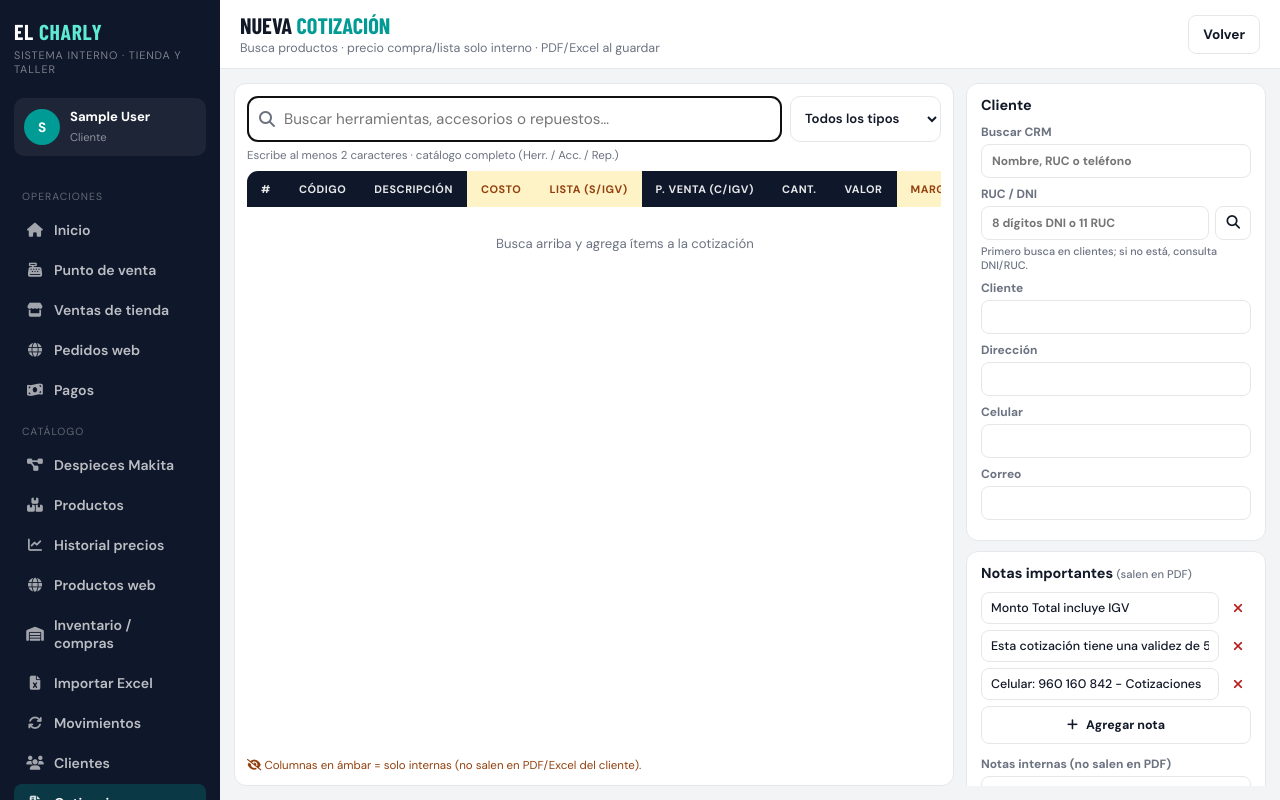
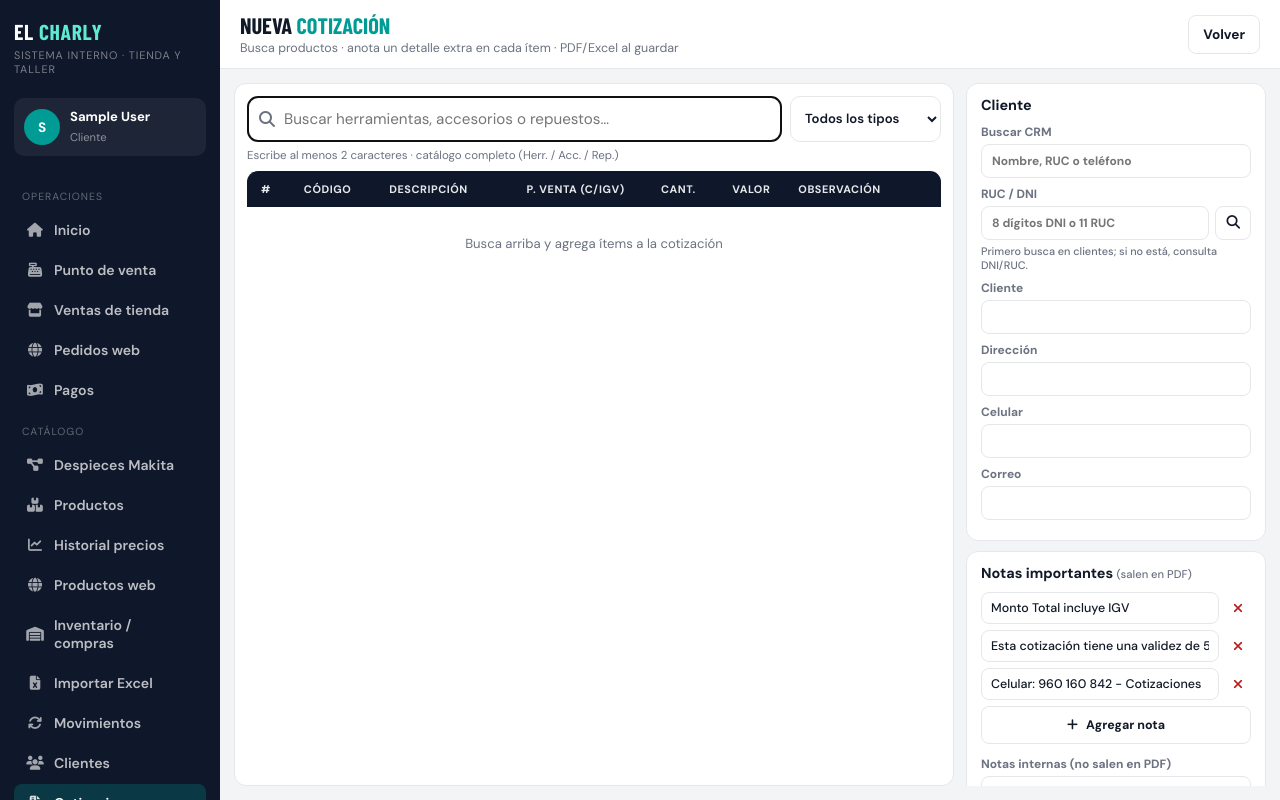
Before and after one commit to joelqm/elcharly, a Django app: page /cotizaciones/nueva/ in a window 1280 px wide. Run offline with Django 5.2, Linux system fonts and the light colour scheme; the visitor is signed in with stand-in values (Sample User, id 1); some web fonts are replaced.

Commit message:
Agrega observación por ítem en cotizaciones y oculta costo, lista y margen.
Co-authored-by: Cursor <cursoragent@cursor.com>

```diff
--- a/apps/cotizaciones/admin.py
+++ b/apps/cotizaciones/admin.py
@@ -7,7 +7,7 @@ class DetalleCotizacionInline(TabularInline):
     extra = 1
     fields = (
         'repuesto', 'codigo_articulo', 'descripcion', 'cantidad',
-        'precio_costo', 'precio_lista', 'precio_unitario', 'subtotal',
+        'precio_costo', 'precio_lista', 'precio_unitario', 'subtotal', 'observacion',
     )
     readonly_fields = ('subtotal',)
 
--- a/apps/cotizaciones/exporters/excel_cotizacion.py
+++ b/apps/cotizaciones/exporters/excel_cotizacion.py
@@ -117,10 +117,13 @@ def exportar_cotizacion_excel(cotizacion) -> bytes:
     row += 1
     detalles = list(cotizacion.detalles.all().select_related('repuesto'))
     for i, d in enumerate(detalles, start=1):
+        desc = d.descripcion_linea or ''
+        if (d.observacion or '').strip():
+            desc = f'{desc}\n{d.observacion.strip()}'
         vals = [
             i,
             d.codigo_linea,
-            d.descripcion_linea,
+            desc,
             f'S/ {Decimal(d.precio_unitario):,.2f}',
             d.cantidad,
             f'S/ {Decimal(d.subtotal):,.2f}',
--- a/apps/cotizaciones/models.py
+++ b/apps/cotizaciones/models.py
@@ -252,6 +252,12 @@ class DetalleCotizacion(models.Model):
         verbose_name="Precio compra / costo (interno)",
     )
     subtotal = models.DecimalField(decimal_places=2, max_digits=10, default=Decimal('0.00'), verbose_name="Valor / subtotal")
+    observacion = models.CharField(
+        max_length=300,
+        blank=True,
+        default='',
+        verbose_name="Observación / detalle",
+    )
 
     class Meta:
         verbose_name = "Detalle de Cotización"
--- a/apps/cotizaciones/services.py
+++ b/apps/cotizaciones/services.py
@@ -42,6 +42,9 @@ def parse_items_json(items):
         if not desc:
             continue
 
+        observacion = (raw.get('observacion') or '')
+        observacion = str(observacion).replace('\r', ' ').replace('\n', ' ').strip()[:300]
+
         cleaned.append({
             'repuesto': prod,
             'codigo_articulo': codigo,
@@ -50,6 +53,7 @@ def parse_items_json(items):
             'precio_unitario': precio,
             'precio_lista': lista,
             'precio_costo': costo,
+            'observacion': observacion,
         })
     if not cleaned:
         return [], 'No se pudo guardar ningún ítem válido.'
@@ -70,5 +74,6 @@ def reemplazar_detalles(cotizacion: Cotizacion, items_clean: list):
             precio_unitario=item['precio_unitario'],
             precio_lista=item['precio_lista'],
             precio_costo=item['precio_costo'],
+            observacion=item.get('observacion') or '',
         )
     cotizacion.calcular_totales()
--- a/apps/cotizaciones/tests.py
+++ b/apps/cotizaciones/tests.py
@@ -111,8 +111,8 @@ class CotizacionesTests(TestCase):
         self.client.login(username='tecnico1', password='Password123!')
 
         items = [
-            {'product_id': self.repuesto.id, 'descripcion': 'Escobillas Carbón CB-411', 'precio': 25.00, 'cantidad': 3},
-            {'product_id': None, 'descripcion': 'Servicio técnico especializado', 'precio': 35.00, 'cantidad': 1}
+            {'product_id': self.repuesto.id, 'descripcion': 'Escobillas Carbón CB-411', 'precio': 25.00, 'cantidad': 3, 'observacion': 'Para HR2470'},
+            {'product_id': None, 'descripcion': 'Servicio técnico especializado', 'precio': 35.00, 'cantidad': 1, 'observacion': ''}
         ]
 
         # Post new quote
@@ -131,6 +131,7 @@ class CotizacionesTests(TestCase):
 
         self.assertEqual(cot.total, Decimal('110.00'))
         self.assertEqual(cot.detalles.count(), 2)
+        self.assertEqual(cot.detalles.get(repuesto=self.repuesto).observacion, 'Para HR2470')
 
     def test_generar_pdf_download(self):
         cot = Cotizacion.objects.create(
--- a/apps/cotizaciones/views.py
+++ b/apps/cotizaciones/views.py
@@ -105,6 +105,7 @@ def _builder_context(cotizacion=None):
                 'precio_lista': float(d.precio_lista or 0),
                 'precio_costo': float(d.precio_costo or 0),
                 'cantidad': d.cantidad,
+                'observacion': d.observacion or '',
             })
         ctx['initial_lines_json'] = json.dumps(lines, ensure_ascii=False)
     return ctx
--- a/templates/cotizaciones/crear.html
+++ b/templates/cotizaciones/crear.html
@@ -8,9 +8,9 @@
         <h1>{% if es_edicion %}Editar <em>{{ cotizacion.numero }}</em>{% else %}Nueva <em>cotización</em>{% endif %}</h1>
         <p style="font-size:.78rem;color:var(--muted);margin-top:2px;">
             {% if es_edicion %}
-                El correlativo no cambia · precio compra/lista solo interno
+                El correlativo no cambia · puedes anotar un detalle extra en cada ítem
             {% else %}
-                Busca productos · precio compra/lista solo interno · PDF/Excel al guardar
+                Busca productos · anota un detalle extra en cada ítem · PDF/Excel al guardar
             {% endif %}
         </p>
     </div>
@@ -46,21 +46,18 @@
                             <th>#</th>
                             <th>Código</th>
                             <th>Descripción</th>
-                            <th class="num intern">Costo</th>
-                            <th class="num intern">Lista (s/IGV)</th>
                             <th class="num">P. venta (c/IGV)</th>
                             <th class="num">Cant.</th>
                             <th class="num">Valor</th>
-                            <th class="num intern">Margen</th>
+                            <th>Observación</th>
                             <th></th>
                         </tr>
                     </thead>
                     <tbody id="cot-tbody">
-                        <tr class="empty-row"><td colspan="10" style="text-align:center;color:var(--muted);padding:28px;">Busca arriba y agrega ítems a la cotización</td></tr>
+                        <tr class="empty-row"><td colspan="8" style="text-align:center;color:var(--muted);padding:28px;">Busca arriba y agrega ítems a la cotización</td></tr>
                     </tbody>
                 </table>
             </div>
-            <p class="intern-hint"><i class="fa-solid fa-eye-slash"></i> Columnas en ámbar = solo internas (no salen en PDF/Excel del cliente).</p>
         </section>
 
         <aside class="cot-side">
@@ -192,15 +189,6 @@
 }
 .cot-hit .add-btn:hover { background: var(--makita-dark); }
 .cot-table-wrap { flex: 1; min-height: 0; overflow: auto; }
-.hub-table th.intern {
-    background: #fef3c7 !important;
-    color: #92400e !important;
-}
-.hub-table td.intern {
-    background: #fffbeb;
-    color: #78350f;
-}
-.intern-hint { font-size: .72rem; color: #92400e; margin-top: 8px; }
 .cot-side { display: flex; flex-direction: column; gap: 10px; overflow: auto; }
 .cot-card {
     background: #fff; border: 1px solid var(--line); border-radius: 12px; padding: 12px 14px;
@@ -231,6 +219,10 @@
 .tot-row.big { font-size: 1.05rem; margin-top: 8px; padding-top: 8px; border-top: 1px solid var(--line); }
 .qty-inp, .price-inp {
     width: 72px; padding: 4px 6px; border: 1px solid var(--line); border-radius: 6px; text-align: right; font: inherit;
+}
+.obs-inp {
+    width: 100%; min-width: 160px; padding: 6px 8px; border: 1px solid var(--line);
+    border-radius: 6px; font: inherit; font-size: .78rem; font-weight: 500; color: var(--ink);
 }
 .btn-x {
     border: none; background: transparent; color: #b91c1c; cursor: pointer; padding: 4px 8px;
@@ -326,7 +318,7 @@
                 <div>
                     <code>${esc(p.codigo_articulo)}</code>
                     <div class="name"><a href="#" class="prod-precio-link" data-pid="${p.id}">${esc(p.nombre)}</a></div>
-                    <div class="muted">Costo ${money(p.precio_costo)} · Lista ${money(p.precio_lista)} · Venta ${money(p.precio_con_igv)}${modelo}</div>
+                    <div class="muted">Venta ${money(p.precio_con_igv)}${modelo}</div>
                 </div>
                 <button type="button" class="add-btn" title="Agregar"><i class="fa-solid fa-plus"></i></button>
             </div>`;
@@ -412,6 +404,7 @@
                 precio_lista: Number(p.precio_lista || p.precio_venta || 0),
                 precio_costo: Number(p.precio_costo || 0),
                 cantidad: 1,
+                observacion: '',
             });
         }
         results.classList.remove('open');
@@ -423,25 +416,22 @@
 
     function renderLines() {
         if (!lines.length) {
-            tbody.innerHTML = '<tr class="empty-row"><td colspan="10" style="text-align:center;color:var(--muted);padding:28px;">Busca arriba y agrega ítems a la cotización</td></tr>';
+            tbody.innerHTML = '<tr class="empty-row"><td colspan="8" style="text-align:center;color:var(--muted);padding:28px;">Busca arriba y agrega ítems a la cotización</td></tr>';
             updateTotals();
             return;
         }
         tbody.innerHTML = lines.map((l, i) => {
             const valor = l.precio * l.cantidad;
-            const margen = l.precio > 0 ? (((l.precio - l.precio_costo) / l.precio) * 100).toFixed(0) + '%' : '—';
             return `<tr>
                 <td>${i + 1}</td>
-                <td><code>${l.codigo}</code></td>
+                <td><code>${esc(l.codigo)}</code></td>
                 <td>${l.product_id
                     ? `<a href="#" class="prod-precio-link" data-pid="${l.product_id}">${esc(l.descripcion)}</a>`
                     : esc(l.descripcion)}</td>
-                <td class="num intern">${money(l.precio_costo)}</td>
-                <td class="num intern">${money(l.precio_lista)}</td>
                 <td class="num"><input class="price-inp" data-i="${i}" type="number" step="0.01" min="0" value="${l.precio.toFixed(2)}"></td>
                 <td class="num"><input class="qty-inp" data-i="${i}" type="number" min="0" step="1" value="${l.cantidad}"></td>
                 <td class="num"><strong>${l.cantidad > 0 ? money(valor) : '—'}</strong></td>
-                <td class="num intern">${margen}</td>
+                <td><input class="obs-inp" data-i="${i}" type="text" maxlength="300" placeholder="Detalle adicional" value="${esc(l.observacion || '')}"></td>
                 <td><button type="button" class="btn-x" data-del="${i}" title="Quitar"><i class="fa-solid fa-xmark"></i></button></td>
             </tr>`;
         }).join('');
@@ -458,6 +448,11 @@
                 const i = +inp.dataset.i;
                 lines[i].precio = Math.max(0, parseFloat(inp.value || '0'));
                 renderLines();
+            });
+        });
+        tbody.querySelectorAll('.obs-inp').forEach(inp => {
+            inp.addEventListener('input', () => {
+                lines[+inp.dataset.i].observacion = inp.value;
             });
         });
         tbody.querySelectorAll('[data-del]').forEach(btn => {
@@ -491,6 +486,9 @@
             alert('Agrega al menos un producto.');
             return;
         }
+        tbody.querySelectorAll('.obs-inp').forEach(inp => {
+            lines[+inp.dataset.i].observacion = inp.value;
+        });
         itemsField.value = JSON.stringify(lines);
         syncObsField();
     });
--- a/templates/cotizaciones/publica_ver.html
+++ b/templates/cotizaciones/publica_ver.html
@@ -428,6 +428,9 @@
                                     </td>
                                     <td>
                                         <div style="font-weight: 600; color: var(--ink);">{{ item.descripcion_linea }}</div>
+                                        {% if item.observacion %}
+                                            <div style="font-size: 0.78rem; color: var(--ink); margin-top: 2px;">{{ item.observacion }}</div>
+                                        {% endif %}
                                         <div style="font-size: 0.78rem; color: var(--muted);">Cant: {{ item.cantidad }} x S/ {{ item.precio_unitario }}</div>
                                     </td>
                                     <td style="text-align: right; font-weight: 700; color: var(--ink);">
```
Also changed, not shown: apps/cotizaciones/exporters/pdf_cotizacion.py (+7 -1 lines), templates/cotizaciones/detalle.html (+4 -24 lines), apps/cotizaciones/migrations/0007_detallecotizacion_observacion.py (added).
